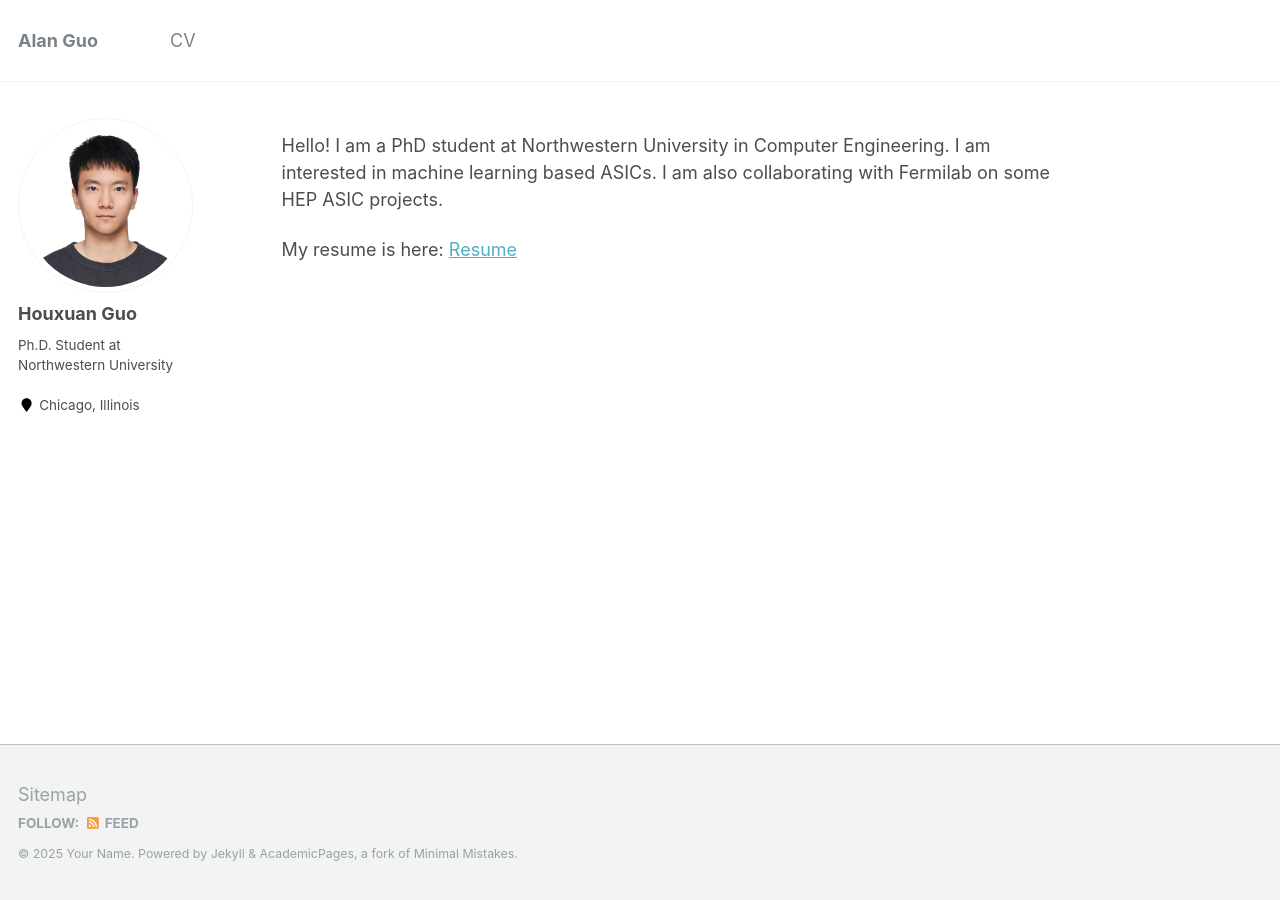
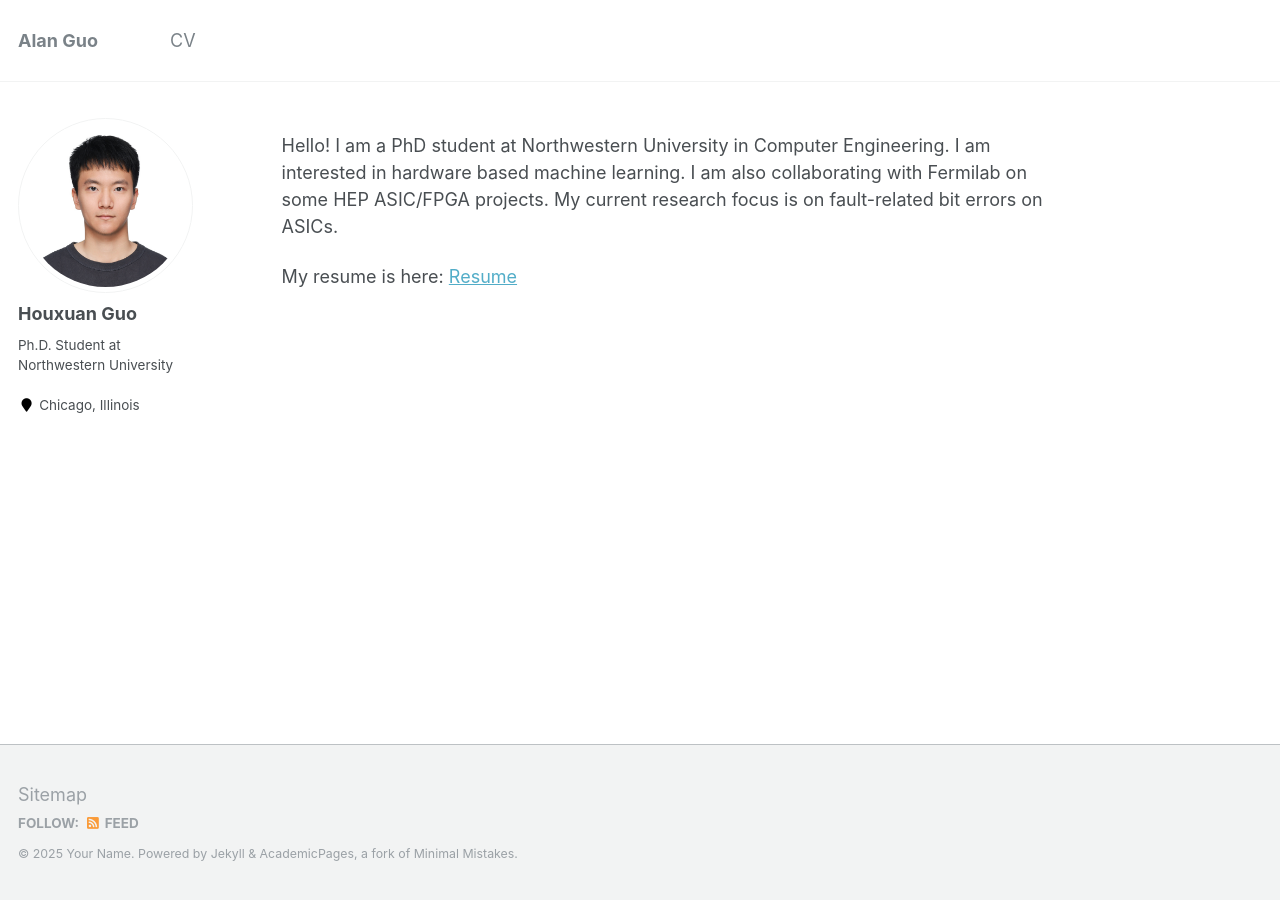
Before and after one commit to HoesenG/HoesenG.github.io, a Jekyll site: the page built from _pages/about.md, in a window 1280 px wide. Built offline with Jekyll 4.4.1, drawn with Linux system fonts in a browser that asks for light colours.

Commit message:
Update bio

```diff
--- a/_pages/about.md
+++ b/_pages/about.md
@@ -8,6 +8,7 @@ redirect_from:
   - /about.html
 ---
 
-Hello! I am a PhD student at Northwestern University in Computer Engineering. I am interested in machine learning based ASICs. I am also collaborating with Fermilab on some HEP ASIC projects.
+Hello! I am a PhD student at Northwestern University in Computer Engineering. I am interested in hardware based machine learning. I am also collaborating with Fermilab on some HEP ASIC/FPGA projects.
+My current research focus is on fault-related bit errors on ASICs.
 
-My resume is here: [Resume](../assets/Resume_Alan_Guo.pdf)
+My resume is here: [Resume](../assets/Resume.pdf)
```
